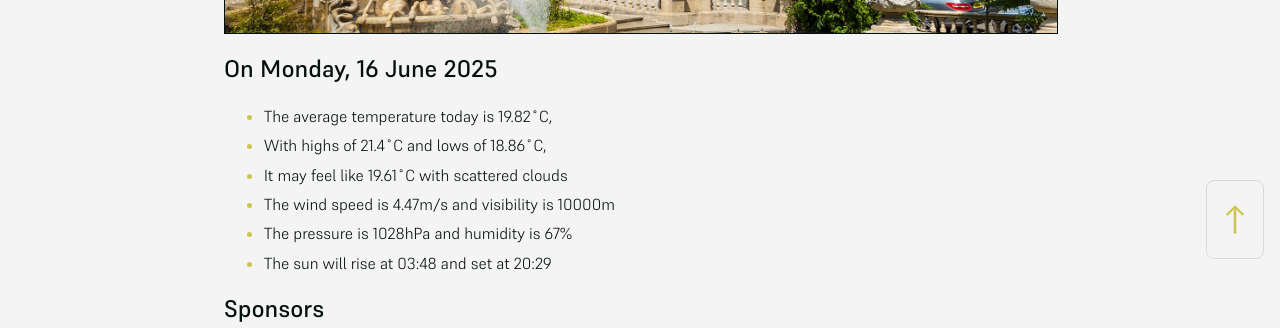
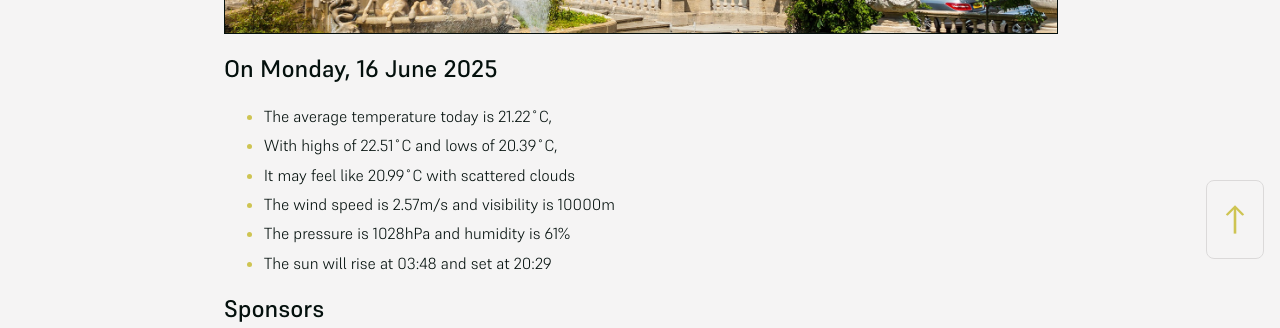
Before and after one commit to mat-0/cheltenham-open-data, a Jekyll site: the page built from index.md, in a window 1280 px wide. Shown: the part 625-953 px from the top of the page. Built offline with Jekyll 4.4.1, drawn with Linux system fonts in a browser that asks for light colours.

Commit message:
Updated 2025-06-16 10:57:56

```diff
--- a/index.md
+++ b/index.md
@@ -10,11 +10,11 @@ seo: Menu
 <!-- weather_marker starts -->
 ## On Monday, 16 June 2025
 
-- The average temperature today is 19.82˚C,
-- With highs of 21.4˚C and lows of 18.86˚C,
-- It may feel like 19.61˚C with scattered clouds
-- The wind speed is 4.47m/s and visibility is 10000m
-- The pressure is 1028hPa and humidity is 67%
+- The average temperature today is 21.22˚C,
+- With highs of 22.51˚C and lows of 20.39˚C,
+- It may feel like 20.99˚C with scattered clouds
+- The wind speed is 2.57m/s and visibility is 10000m
+- The pressure is 1028hPa and humidity is 61%
 - The sun will rise at 03:48 and set at 20:29
 
 <!-- weather_marker ends -->
```
Also changed, not shown: _data/flood.json (+5 -27 lines), _pages/fix-my-street.md (+4 -4 lines), _pages/news.md (+5 -5 lines).
